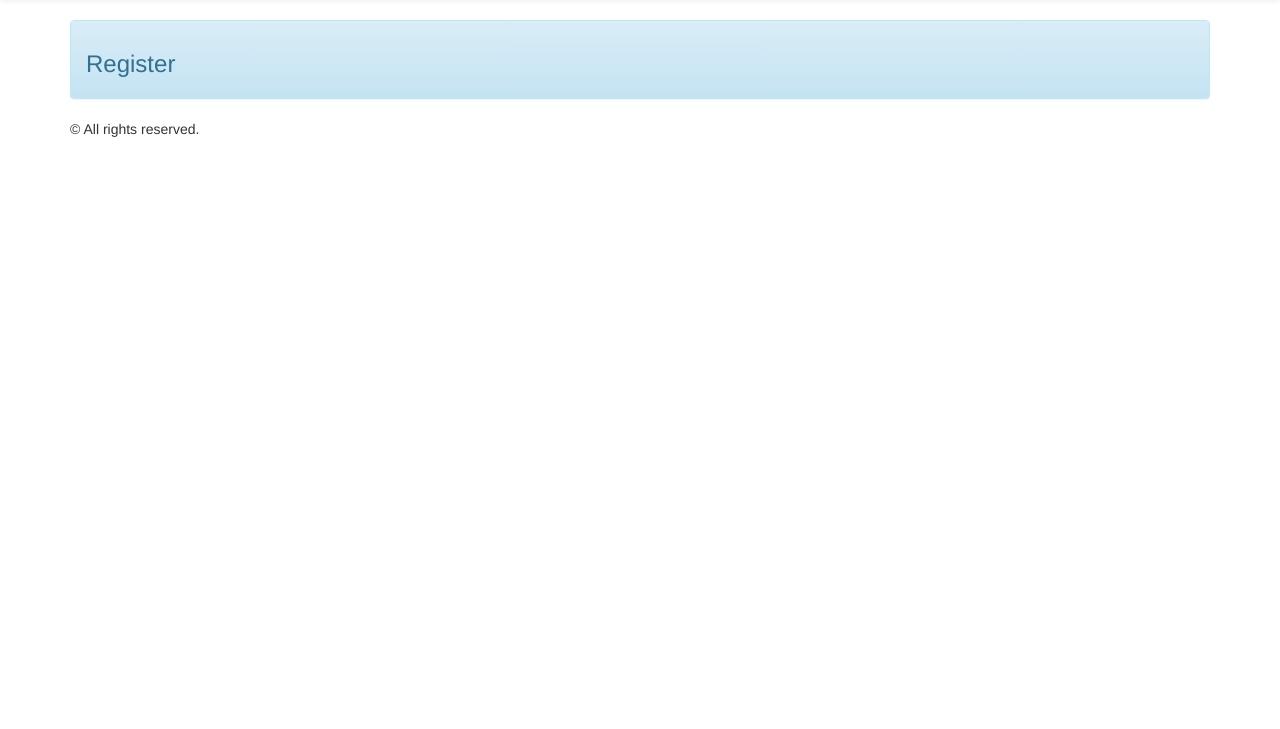
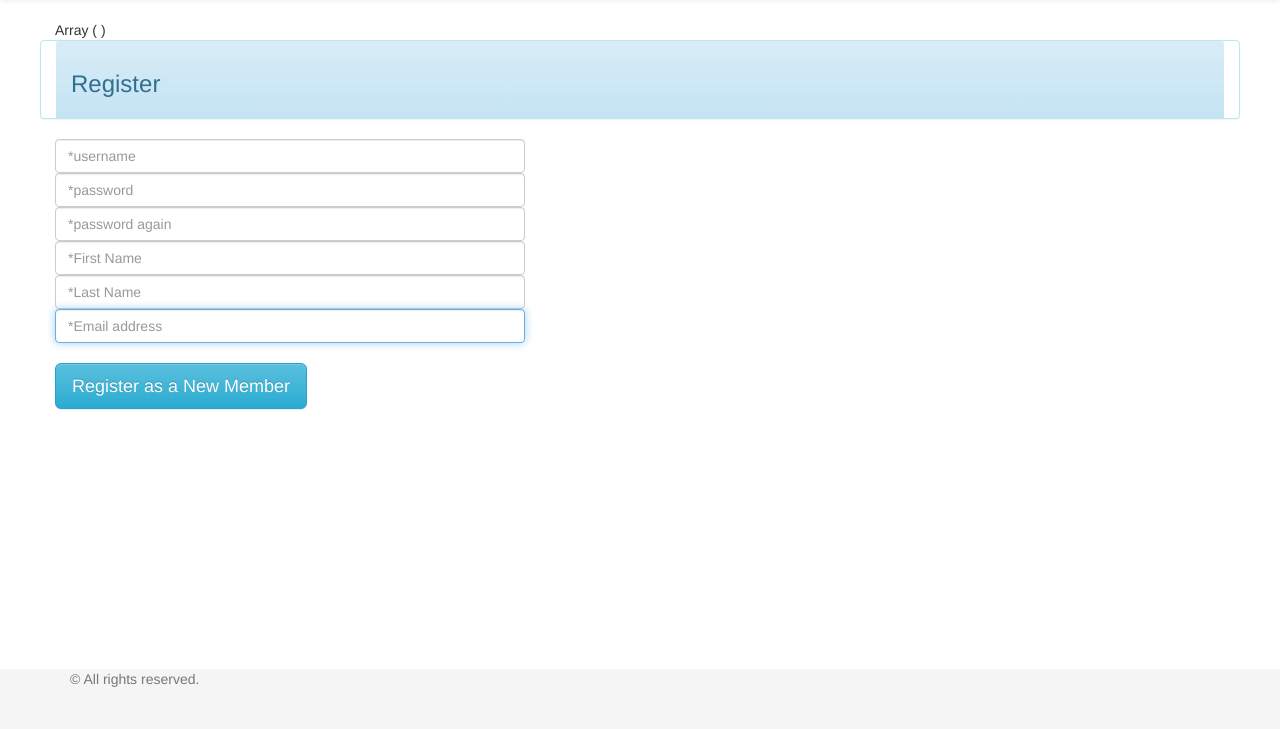
Before and after one commit to Github-Minghui/CSC322-BookMarket, a PHP site: page /register.php in a window 1280 px wide. Shown: the part 71-800 px from the top of the page. Run offline with PHP 8.4, Linux system fonts and the light colour scheme; some libraries are stand-ins or nearby versions.

Commit message:
create registration form, half way done.

```diff
--- a/css/index.css
+++ b/css/index.css
@@ -42,3 +42,11 @@ table {
 	margin-left: 100px;
 	margin-bottom: 100px;
 }
+
+footer{
+    position: absolute;
+    bottom: 0px;
+    width: 100%;
+    height: 60px;
+    background-color: #F5F5F5;
+}
--- a/includes/footer.php
+++ b/includes/footer.php
@@ -1,4 +1,4 @@
-<footer>
+<footer class="bs-docs-footer">
 <!-- Quick navigation in the footer, not neccessary.
 	<div class="container">
 		<nav class="container navbar-fixed-bottom">
@@ -15,6 +15,6 @@
 	</div>
 -->
 	<div class="container">
-		&copy; All rights reserved.
+		<p class="text-muted">&copy; All rights reserved. </p>
 	</div>
 </footer>
--- a/includes/overall/footer.php
+++ b/includes/overall/footer.php
@@ -1,5 +1,7 @@
+
+
+	</div>
   </div>
-
   </div>
     <?php include 'includes/footer.php'; ?>
   </body>
--- a/includes/overall/header.php
+++ b/includes/overall/header.php
@@ -5,3 +5,4 @@
   <body>
   <?php include 'includes/header.php';?>
 	<div class="container" type="body">
+	<div class= "row">
--- a/register.php
+++ b/register.php
@@ -1,10 +1,54 @@
-<?php include 'includes/overall/header.php';?>
-    <!-- Content of page -->
-    <div class= "panel panel-info">
-      <div class="panel-heading">
-       <h3>Register</h3>
-      </div>
-    </div>
+<?php
+include 'core/init.php';
+include 'includes/overall/header.php';
 
+if (empty($_POST) ===false){
+	$required_fields = array('username', 'password','password_again','first_name','email');
+	foreach($_POST as $key => $value){
+		if (empty($value) && in_array($value, $_required_fields) === true){
+			$errors[] = 'Fields marked with an asterisk are required';
+			break 1;
+		}
+	}
 
+	if (empty($errors) === true){
+		if (user_exists($_POST['username'])===true){
+			$errors[]='Sorry, the username \'' . $_POST['username'] . '\' is already taken.';
+		}
+		if (preg_match("/\\s/", $_POST['username']) == true){
+			$errors[] = "username must not conatin any space.";
+		}
+		if ($_POST['password'] !== $_POST['password_again']) {
+			$errors[] ='Your passwords do not match';
+		}
+	}
+}
+print_r($errors);
+?>
+<div class="row">
+	<div class= "panel panel-info col-md-12">
+	  <div class="panel-heading">
+	   <h3>Register</h3>
+	  </div>
+	</div>
+  <br>
+	<form action="" method="post">
+	  <div class="col-md-5 col-xs-5">
+		<input type="text" name="username" id="inputfName" class="form-control" placeholder="*username" required>
+		<input type="password" name ="password" id="inputPassword" class="form-control" placeholder="*password" required>
+		<input type="password" name ="password_again" id="inputPassword" class="form-control" placeholder="*password again" required>
+		<input type="text" name ="first_name" id="inputfName" class="form-control" placeholder="*First Name" required>
+		<input type="text" name ="last_name" id="inputlName" class="form-control" placeholder="*Last Name" required>
+		<input type="email" name ="email" id="inputEmail" class="form-control" placeholder="*Email address" required autofocus>
+		<br>
+		<!--Button for Register a new account -->
+		<button type="submit" value="register" class="btn btn-lg btn-info"  >
+			Register as a New Member
+		</button>
+	  </div>
+	  <div class="col-md-7 col-xs-7">
+		<?php #include 'includes/widgets/securityQ.php';?>
+	  </div>
+	</form>
+ </div>
 <?php include 'includes/overall/footer.php';?>
```
Also changed, not shown: includes/widgets/securityQ.php (added, +42 -0 lines), index.php (+2 -6 lines).
